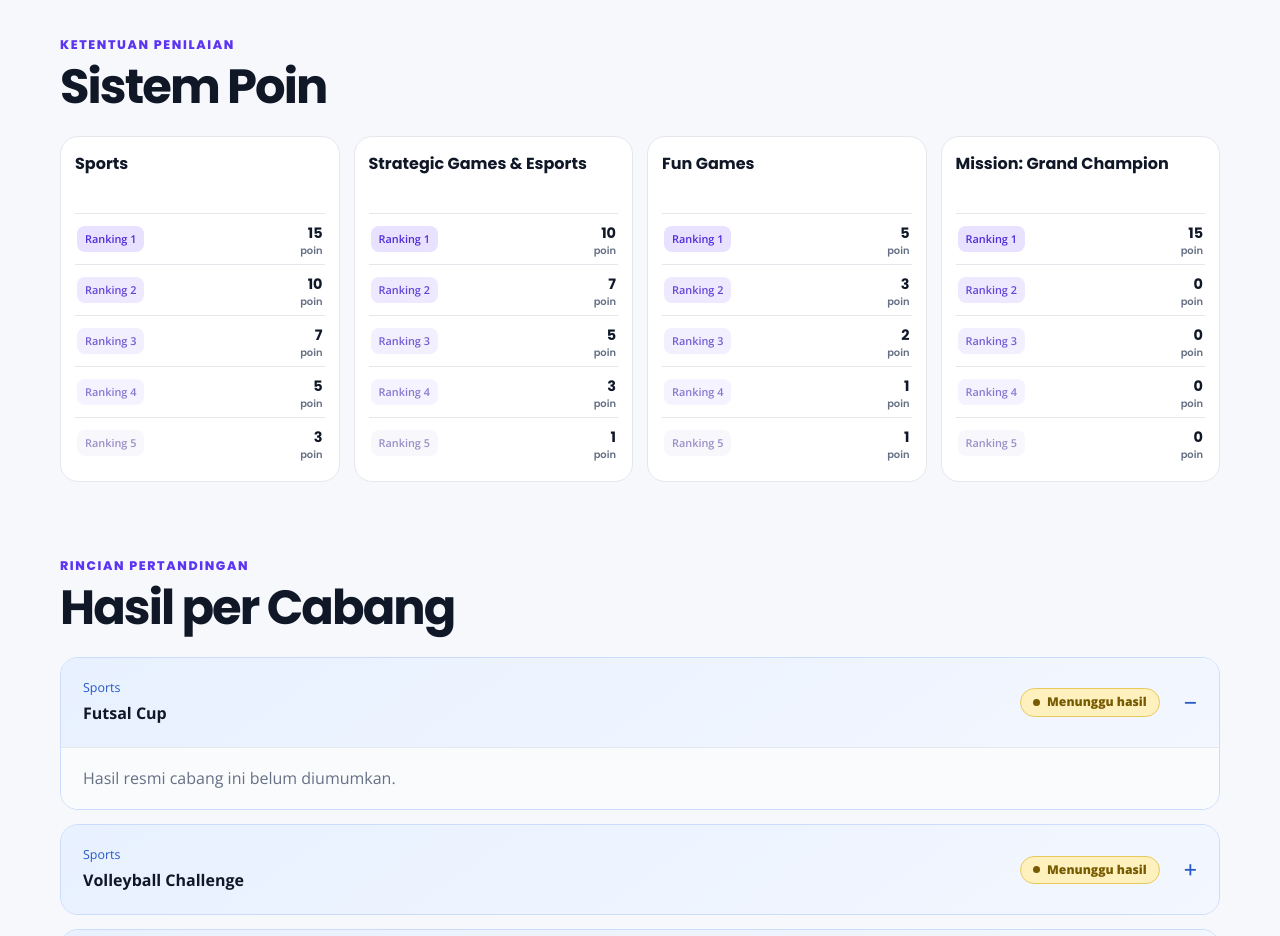
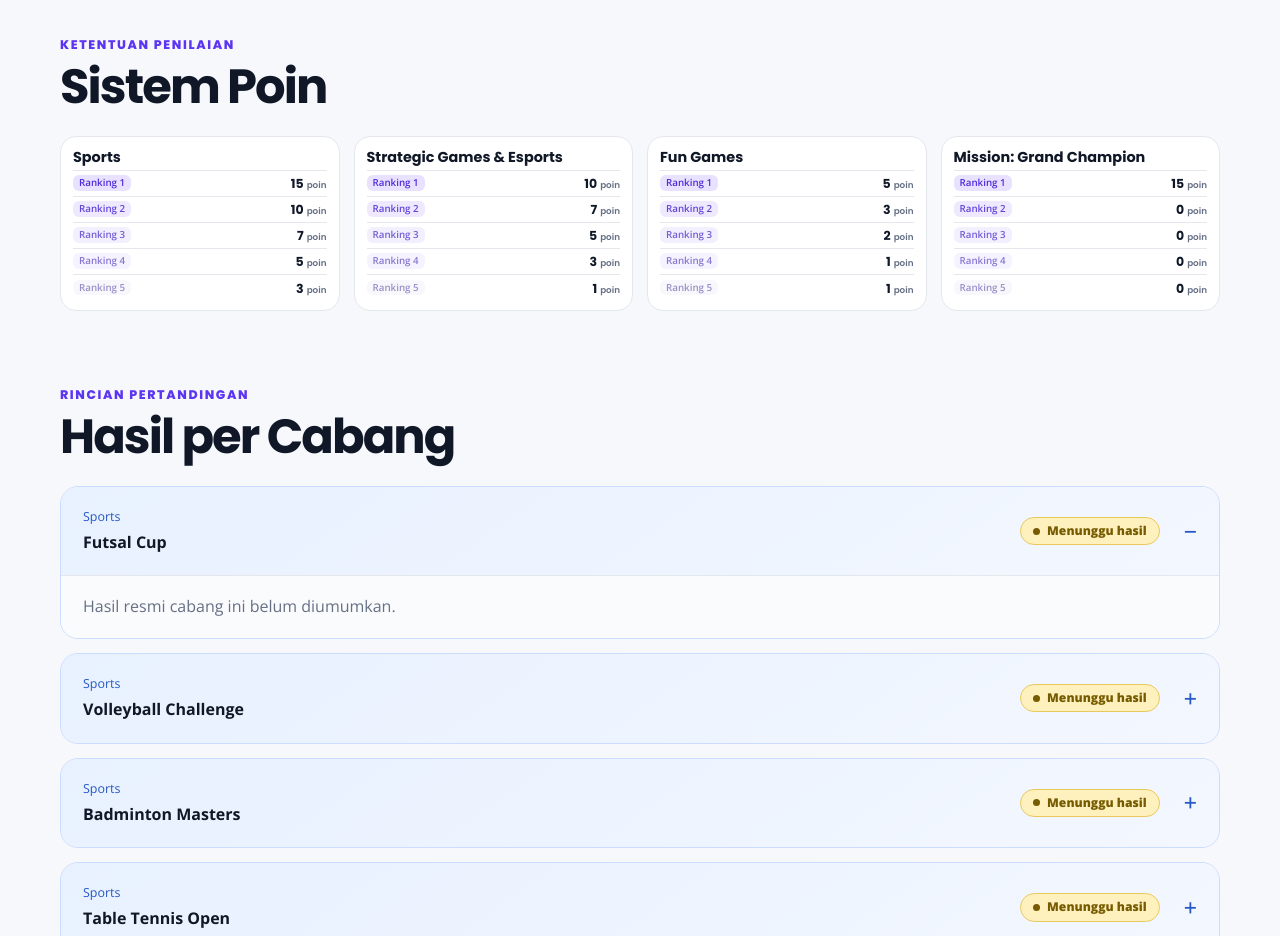
Before and after one commit to ruswanhidayat/portal-atlantik, a Next.js app: page /leaderboard in a window 1280 px wide. Shown: the part 1120-2056 px from the top of the page. Built offline with nearby package versions, Linux system fonts and the light colour scheme.

Commit message:
Refactor score card and row styles for consistency

```diff
--- a/app/globals.css
+++ b/app/globals.css
@@ -882,31 +882,32 @@ a.announcement-list-item:hover .announcement-list-arrow {
 /* Sistem poin berbentuk daftar */
 
 .score-card {
-  padding: 16px 14px;
-  border-radius: 18px;
+  padding: 12px 12px 10px;
+  border-radius: 16px;
 }
 
 .score-card h3 {
-  min-height: 48px;
-  margin-bottom: 12px;
-  font-size: 1rem;
-  line-height: 1.35;
+  min-height: unset;
+  margin: 0 0 3px;
+  font-size: 0.9rem;
+  line-height: 1.2;
 }
 
 .score-list {
   display: grid;
   grid-template-columns: 1fr;
   gap: 0;
-  overflow: visible;
 }
 
 .score-row {
   display: flex;
   align-items: center;
   justify-content: space-between;
-  gap: 8px;
-  min-height: 36px;
-  padding: 5px 2px;
+  gap: 4px;
+
+  min-height: 26px;
+  padding: 3px 0;
+
   border-top: 1px solid var(--line);
 }
 
@@ -914,16 +915,18 @@ a.announcement-list-item:hover .announcement-list-arrow {
   padding-bottom: 2px;
 }
 
-/* Badge ranking */
+/* Ranking badge */
 .score-row > span {
   display: inline-flex;
   align-items: center;
   width: fit-content;
-  padding: 4px 8px;
-  border-radius: 8px;
-  color: #5338c7;
-  font-size: 0.68rem;
+
+  padding: 2px 6px;
+  border-radius: 6px;
+
+  font-size: 0.61rem;
   font-weight: 600;
+  line-height: 1.15;
   white-space: nowrap;
 }
 
@@ -957,21 +960,29 @@ a.announcement-list-item:hover .announcement-list-arrow {
   background: #f8f7fc;
 }
 
+/* Nilai + poin */
 .score-row strong {
+  display: inline-flex;
+  align-items: baseline;
+  gap: 3px;
   flex: 0 0 auto;
+
   color: var(--text);
   font-family: var(--font-heading), Poppins, Arial, sans-serif;
-  font-size: 0.9rem;
+  font-size: 0.78rem;
+  line-height: 1;
   text-align: right;
 }
 
 .score-row strong small {
-  display: block;
-  margin-top: -2px;
+  display: inline;
+  margin: 0;
+
   color: var(--muted);
   font-family: inherit;
-  font-size: 0.62rem;
+  font-size: 0.55rem;
   font-weight: 600;
+  line-height: 1;
 }
 
 /* Label tabel khusus desktop/mobile */
```
